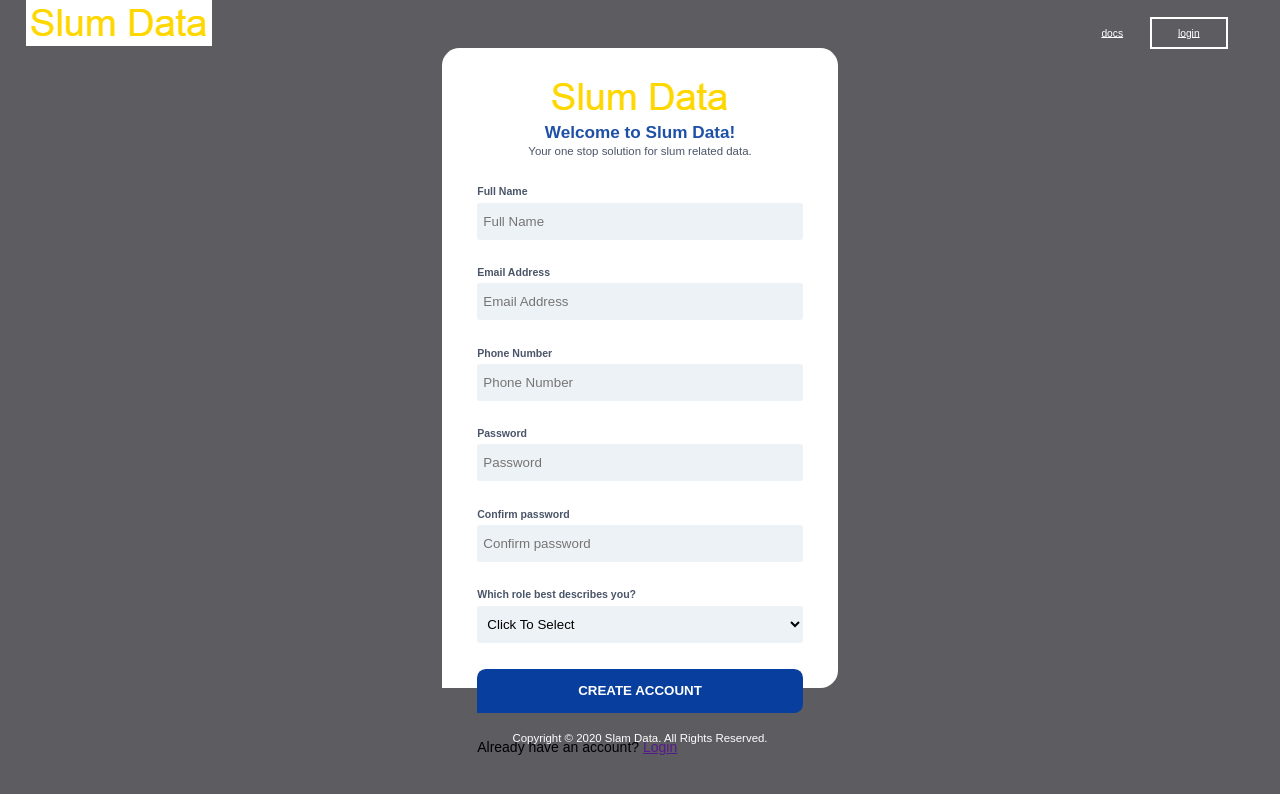
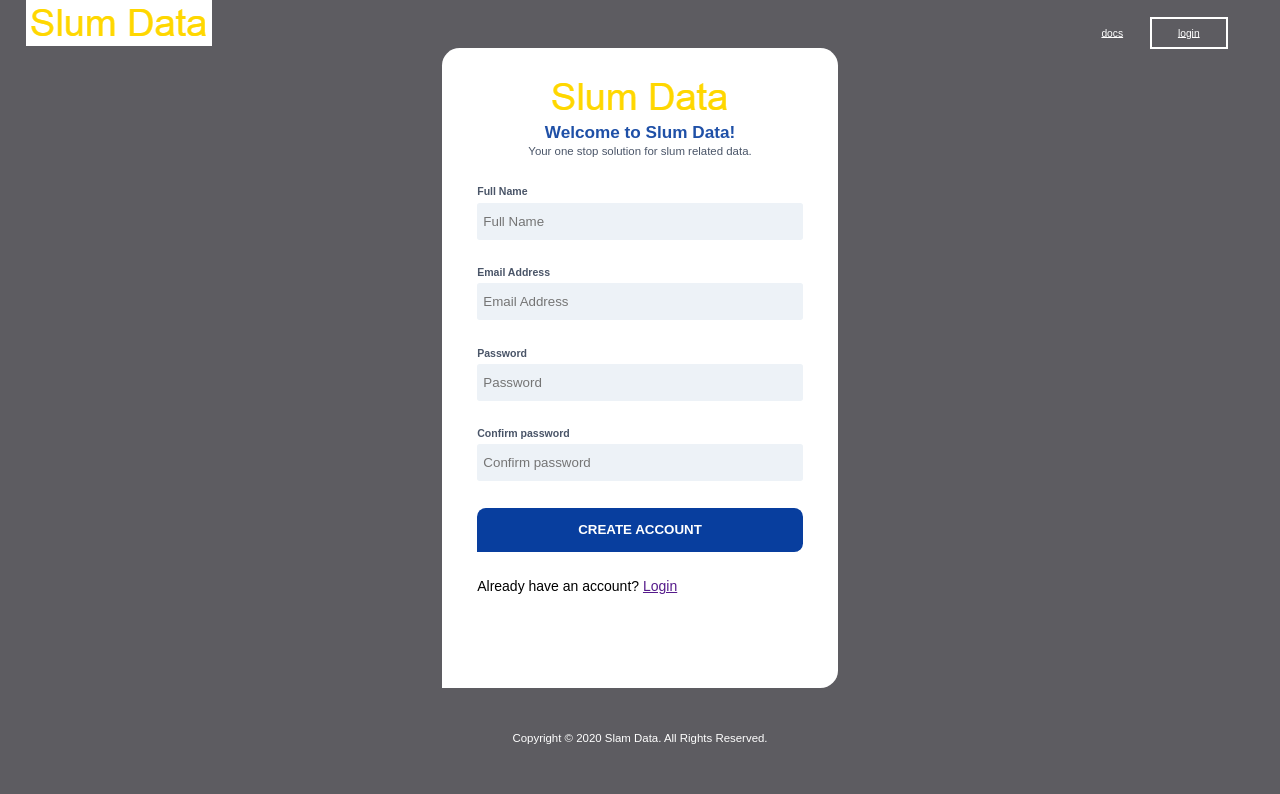
Before and after one commit to BuildForSDG/Team-269-Frontend, a React (Create React App) app: page /register in a window 1280 px wide. Shown: the top 794 px of the page. Built offline with nearby package versions, Linux system fonts and the light colour scheme.

Commit message:
fix: reformat register page and chore: add axios package

```diff
--- a/package.json
+++ b/package.json
@@ -9,7 +9,8 @@
     "react": "^16.13.1",
     "react-dom": "^16.13.1",
     "react-router-dom": "^5.2.0",
-    "react-scripts": "3.4.1"
+    "react-scripts": "3.4.1",
+    "axios": "^0.19.1"
   },
   "scripts": {
     "start": "react-scripts start",
--- a/src/components/signup/SignUp.js
+++ b/src/components/signup/SignUp.js
@@ -107,19 +107,6 @@ class SignUp extends Component {
             {formErrors.email.length > 0 && <span className="errorMessage">{formErrors.email}</span>}
           </div>
           <div className="form-control">
-            <label htmlFor="phoneNumber">Phone Number</label>
-            <input
-              className={formErrors.phoneNumber.length > 0 ? 'error' : null}
-              type="text"
-              name="phoneno"
-              placeholder="Phone Number"
-              required
-              formNoValidate
-              onChange={this.handleChange}
-            />
-            {formErrors.phoneNumber.length > 0 && <span className="errorMessage">{formErrors.phoneNumber}</span>}
-          </div>
-          <div className="form-control">
             <label htmlFor="password">Password</label>
             <input
               className={formErrors.password.length > 0 ? 'error' : null}
@@ -148,16 +135,6 @@ class SignUp extends Component {
             )}
           </div>
           <div className="form-control">
-            <label htmlFor="role">Which role best describes you?</label>
-            <select name="role">
-              <option value="clicktoselect">Click To Select</option>
-              <option value="reseacher">Researcher</option>
-              <option value="enumerator">Enumerator</option>
-              <option value="student">Student</option>
-              onChange={this.handleChange}
-            </select>
-          </div>
-          <div className="form-control">
             <input type="submit" value="CREATE ACCOUNT" />
             <small>
               Already have an account? <Link>Login</Link>
@@ -168,6 +145,8 @@ class SignUp extends Component {
           <LandingFooter />
         </div>
       </main>
+
+
     );
   }
 }
```
Also changed, not shown: 1 other file (tests, documents, lock files or other folders).
